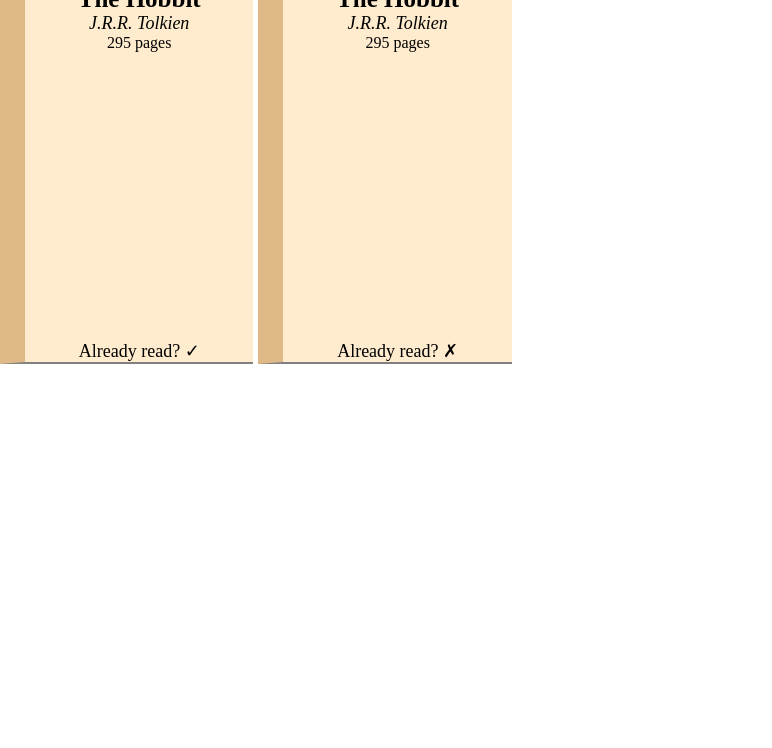
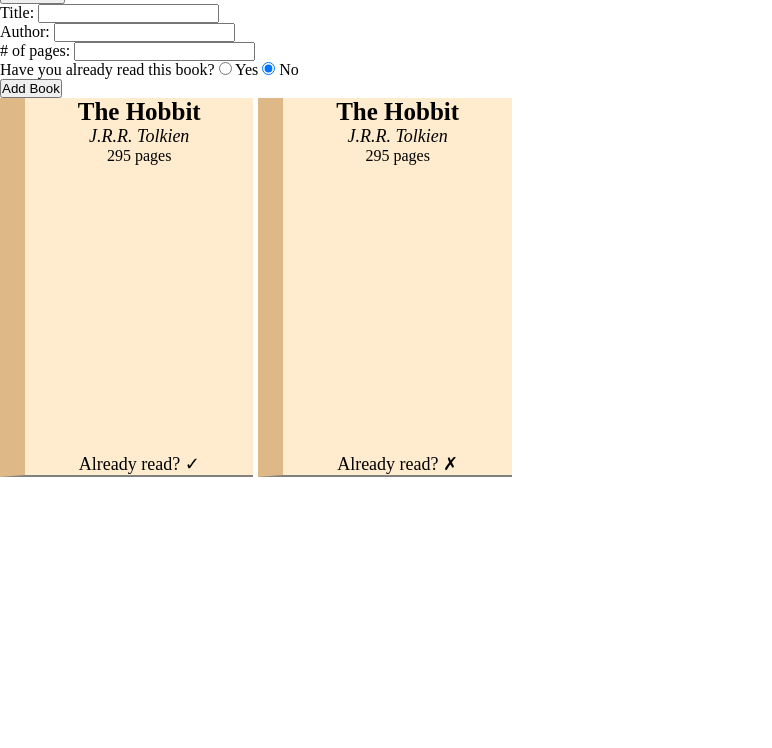
Before and after one commit to ajokea/library, a plain HTML site: page index.html in a window 1280 px wide. Shown: the part 52-800 px from the top of the page, without its empty margins (0-772 px from the left). Drawn offline with Linux system fonts and the light colour scheme.

Commit message:
Create form for adding a new book to the library

```diff
--- a/index.html
+++ b/index.html
@@ -7,6 +7,32 @@
     </head>
     <body>
         <h1>My Books</h1>
+        <div><button id="new-book">New Book</button></div>
+        <div>
+            <form action="">
+                <div>
+                    <label for="book-title">Title: </label>
+                    <input type="text" name="book-title" id="book-title">
+                </div>
+                <div>
+                    <label for="book-author">Author: </label>
+                    <input type="text" name="book-author" id="book-author">
+                </div>
+                <div>
+                    <label for="book-pages"># of pages: </label>
+                    <input type="number" min="1" name="book-pages" id="book-pages">
+                </div>
+                <div>
+                    Have you already read this book?
+                    <input type="radio" name="book-read" id="book-read-yes" value="yes">
+                    <label for="book-read-yes">Yes</label>
+                    <input type="radio" name="book-read" id="book-read-no" value="no" checked>
+                    <label for="book-read-no">No</label>
+                </div>
+                <div>
+                    <button id="add-book">Add Book</button>
+                </div>
+            </form>
             <div class="book-display">
                 <!--
                 <div class="book">
@@ -19,6 +45,7 @@
                 </div>
                 -->
             </div>
+        </div>
         <script src="script.js"></script>
     </body>
 </html>
```
Lines whose indentation alone changed are shown as unchanged.
